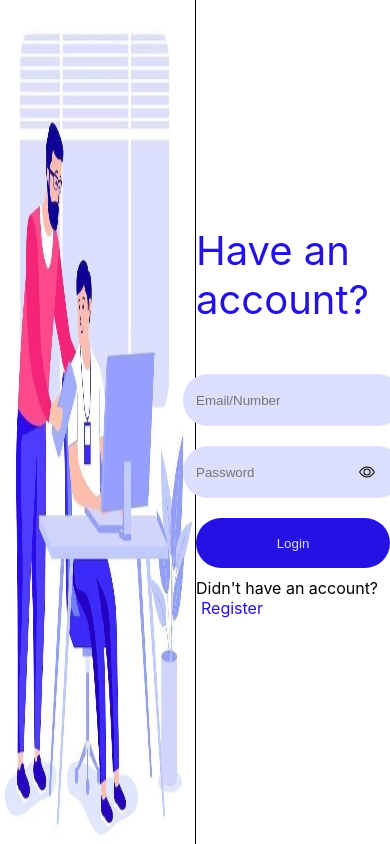
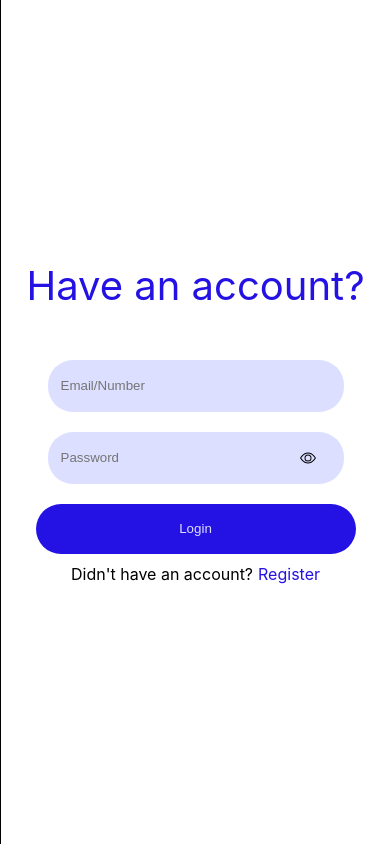
Before and after one commit to divuDhirwani/devhub-task, a React (Create React App) app: page /auth/login in a window 390 px wide. Built offline with nearby package versions, Linux system fonts and the light colour scheme.

Commit message:
make auth section responsive

```diff
--- a/src/pages/auth/Auth.jsx
+++ b/src/pages/auth/Auth.jsx
@@ -2,6 +2,8 @@ import React from "react";
 import { Outlet } from "react-router-dom";
 // import LoginSignUpImage from "src/assets/images/loginSignUp.jpg";
 import LoginSignUpImage from "src/assets/images/loginSignUp.jpg";
+import "./auth.css";
+
 function Auth() {
   return (
     <div
@@ -13,13 +15,9 @@ function Auth() {
         flex: 1,
       }}
     >
-      <img
-        style={{ display: "flex", width: "50%" }}
-        src={LoginSignUpImage}
-        alt=""
-      />
+      <img src={LoginSignUpImage} alt="" className="auth_left_section" />
 
-      <div style={{ display: "flex", width: "50%" }}>
+      <div className="auth_right_section">
         <Outlet />
       </div>
     </div>
--- /dev/null
+++ b/src/pages/auth/auth.css
@@ -0,0 +1,17 @@
+.auth_left_section {
+  display: flex;
+  width: 50%;
+}
+.auth_right_section {
+  display: flex;
+  width: 50%;
+}
+
+@media (max-width: 740px) {
+  .auth_left_section {
+    display: none;
+  }
+  .auth_right_section {
+    width: 100%;
+  }
+}
```
